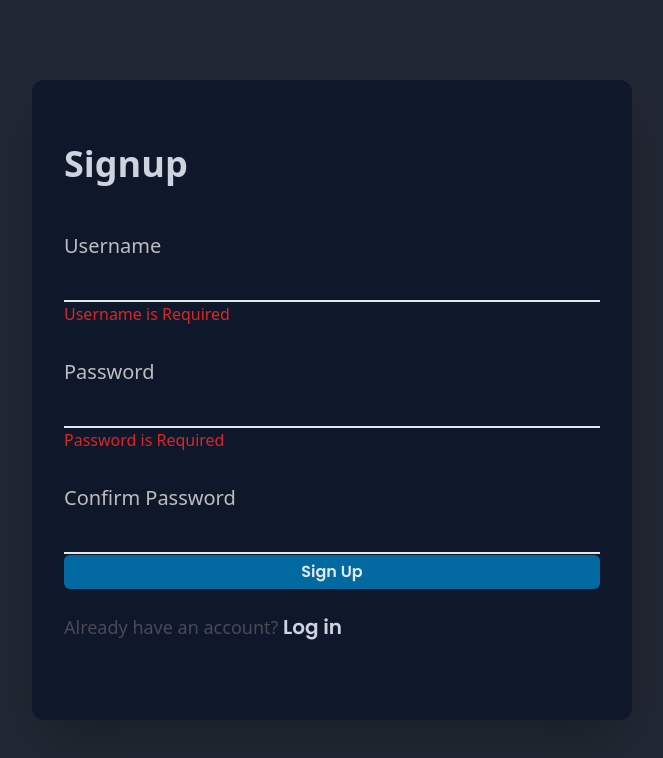
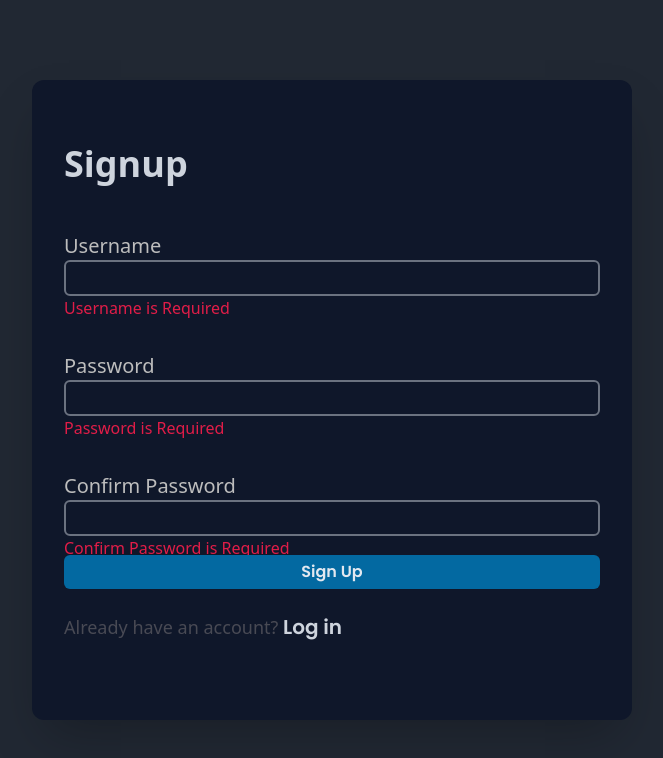
Before and after one commit to programmer-rahul/chat-app, a React (Vite) app in the folder client/: page /signup in a window 1280 px wide. Both pictures are taken after a click on the button "Sign Up". Shown: the top 758 px of the page, without its empty margins (308-971 px from the left). Built offline with nearby package versions, Linux system fonts and the light colour scheme; no server answers.

Commit message:
added input reusable component

```diff
--- a/client/src/components/auth/login-form.tsx
+++ b/client/src/components/auth/login-form.tsx
@@ -1,5 +1,5 @@
 import { useEffect, useState } from "react";
-import Input from "../reusable/input";
+import Input from "../ui/input";
 import Label from "../reusable/label";
 import { Link } from "react-router-dom";
 import useAxios from "../../services/api";
@@ -50,7 +50,7 @@ const LoginForm = () => {
     <div className="w-full h-full">
       <div className="flex flex-col gap-4 h-full">
         <div className="flex flex-col gap-8 h-[60%]">
-          <div>
+          <div className="flex flex-col">
             <Label text="Username" />
             <Input
               value={userFields.username}
@@ -61,10 +61,10 @@ const LoginForm = () => {
               }
             />
             {errors?.username && (
-              <p className="text-red-600">{errors.username}</p>
+              <p className="text-rose-600">{errors.username}</p>
             )}
           </div>
-          <div className="space-y-2 h-[40%]">
+          <div className="flex flex-col">
             <Label text="Password" htmlFor="password" />
             <Input
               type="password"
@@ -76,7 +76,7 @@ const LoginForm = () => {
               }
             />
             {errors?.password && (
-              <p className="text-red-600">{errors.password}</p>
+              <p className="text-rose-600">{errors.password}</p>
             )}
           </div>
         </div>
--- a/client/src/components/auth/select-profile-image.tsx
+++ b/client/src/components/auth/select-profile-image.tsx
@@ -2,7 +2,7 @@ import { useEffect, useRef, useState } from "react";
 import { useAuth } from "../../context/auth-context";
 import { useNavigate } from "react-router-dom";
 import useAxios, { updateProfileImage } from "../../services/api";
-import Button from "../reusable/button";
+import Button from "../ui/button";
 import { setUserInLocalStorage } from "../../utils/local-storage";
 
 const SelectProfleImage = () => {
@@ -32,6 +32,7 @@ const SelectProfleImage = () => {
     }
 
     const continueBtnHandler = async (e: React.FormEvent<HTMLFormElement>) => {
+        console.log('first')
         e.preventDefault();
         if (selectedImage === null) return
         const formData = new FormData();
@@ -56,8 +57,14 @@ const SelectProfleImage = () => {
                 </div>
             </div>
             <div className="flex w-full justify-between flex-col gap-8 md:gap-0 md:flex-row">
-                <Button type="primary" text="skip" handleClick={skipBtnHandler} size="2xl" />
-                <Button type={`${selectedImage ? "secondary" : "primary"}`} btnType="submit" text="continue" size="2xl" />
+
+                <Button onClick={skipBtnHandler} variant="secondary">Skip</Button>
+                <Button
+                    variant={!selectedImage ? 'disabled' : "primary"}
+                    type="submit"
+                    disabled={!selectedImage}
+                >Continue</Button>
+
             </div>
         </form >
     )
--- a/client/src/components/auth/signup-form.tsx
+++ b/client/src/components/auth/signup-form.tsx
@@ -1,5 +1,5 @@
 import { Dispatch, SetStateAction, useEffect, useState } from "react";
-import Input from "../reusable/input";
+import Input from "../ui/input";
 import Label from "../reusable/label";
 import useAxios from "../../services/api";
 import { setUserInLocalStorage } from "../../utils/local-storage";
@@ -55,7 +55,7 @@ const SignUpForm = ({
           </h2>
 
           <div className="flex flex-col gap-8 h-[60%]">
-            <div>
+            <div className="flex flex-col">
               <Label text="Username" />
               <Input
                 value={userFields.username}
@@ -66,10 +66,10 @@ const SignUpForm = ({
                 }
               />
               {errors?.username && (
-                <p className="text-red-600">{errors.username}</p>
+                <p className="text-rose-600">{errors.username}</p>
               )}
             </div>
-            <div>
+            <div className="flex flex-col">
               <Label text="Password" htmlFor="password" />
               <Input
                 type="password"
@@ -81,10 +81,10 @@ const SignUpForm = ({
                 }
               />
               {errors?.password && (
-                <p className="text-red-600">{errors.password}</p>
+                <p className="text-rose-600">{errors.password}</p>
               )}
             </div>
-            <div>
+            <div className="flex flex-col">
               <Label text="Confirm Password" htmlFor="password" />
               <Input
                 type="password"
@@ -96,7 +96,7 @@ const SignUpForm = ({
                 }
               />
               {errors?.confPassword && (
-                <p className="text-red-600">{errors.confPassword}</p>
+                <p className="text-rose-600">{errors.confPassword}</p>
               )}
             </div>
           </div>
--- a/client/src/components/chat/chats-bar/sending-input-bar.tsx
+++ b/client/src/components/chat/chats-bar/sending-input-bar.tsx
@@ -1,5 +1,5 @@
 import { useState } from "react";
-import Button from "../../reusable/button";
+import Button from "../../ui/button";
 import { NewMessage } from "../../../services/api";
 import { useConversation } from "../../../context/conversation-context";
 import socket from "../../../services/socket";
--- a/client/src/components/ui/button.tsx
+++ b/client/src/components/ui/button.tsx
@@ -3,7 +3,7 @@ import { cva } from 'class-variance-authority';
 import { cn } from "../../utils/cn";
 
 type ButtonPropsType = ButtonHTMLAttributes<HTMLButtonElement> & {
-    variant?: "primary" | "secondary"
+    variant?: "primary" | "secondary" | "disabled"
     className?: string
 }
 
@@ -21,6 +21,7 @@ const buttonVariants = cva(
             variant: {
                 primary: "bg-sky-700 text-slate-200 border border-transparent hover:opacity-70",
                 secondary: "bg-transparent text-sky-700 border border-slate-200 hover:border-sky-700",
+                disabled: "bg-gray-500 cursor-not-allowed"
             }
         }
         ,
--- /dev/null
+++ b/client/src/components/ui/input.tsx
@@ -0,0 +1,34 @@
+import { cva } from 'class-variance-authority';
+import { ChangeEvent, InputHTMLAttributes } from 'react';
+import { cn } from '../../utils/cn';
+
+type InputTypesProps = InputHTMLAttributes<HTMLInputElement> & {
+    variant?: "standard" | "outlined";
+    type?: "text" | "password" | "email";
+    placeholder?: string
+    className?: string;
+
+    value?: string | number;
+    onChange?: (e: ChangeEvent<HTMLInputElement>) => void;
+}
+
+const Input = ({ type, variant, value, onChange, className, placeholder, ...props }: InputTypesProps) => {
+    return <input {...props} className={cn(inputVariants({ variant }), className, "")} />
+}
+
+const inputVariants = cva(
+    "bg-transparent outline-none text-slate-200 px-2 py-1 rounded-md",
+    {
+        variants: {
+            variant: {
+                standard: "border-2 border-gray-500 focus:border-sky-700",
+                outlined: "border-b-2 border-gray-500 focus:border-sky-700 rounded-sm"
+            }
+        }
+        , defaultVariants: {
+            variant: "standard",
+        }
+    }
+)
+
+export default Input;
--- a/client/src/pages/signup-page.tsx
+++ b/client/src/pages/signup-page.tsx
@@ -10,8 +10,8 @@ const SignUpPage = () => {
       <div className="bg-secondaryBackground flex items-center justify-center h-full">
         {!isSignUpFormCompleted ? (
           <SignUpForm setCompleted={setIsSignUpFormCompleted} />
-        ) : (
-          <SelectProfleImage />
+          ) : (
+            <SelectProfleImage />
         )}
       </div>
     </div>
```
